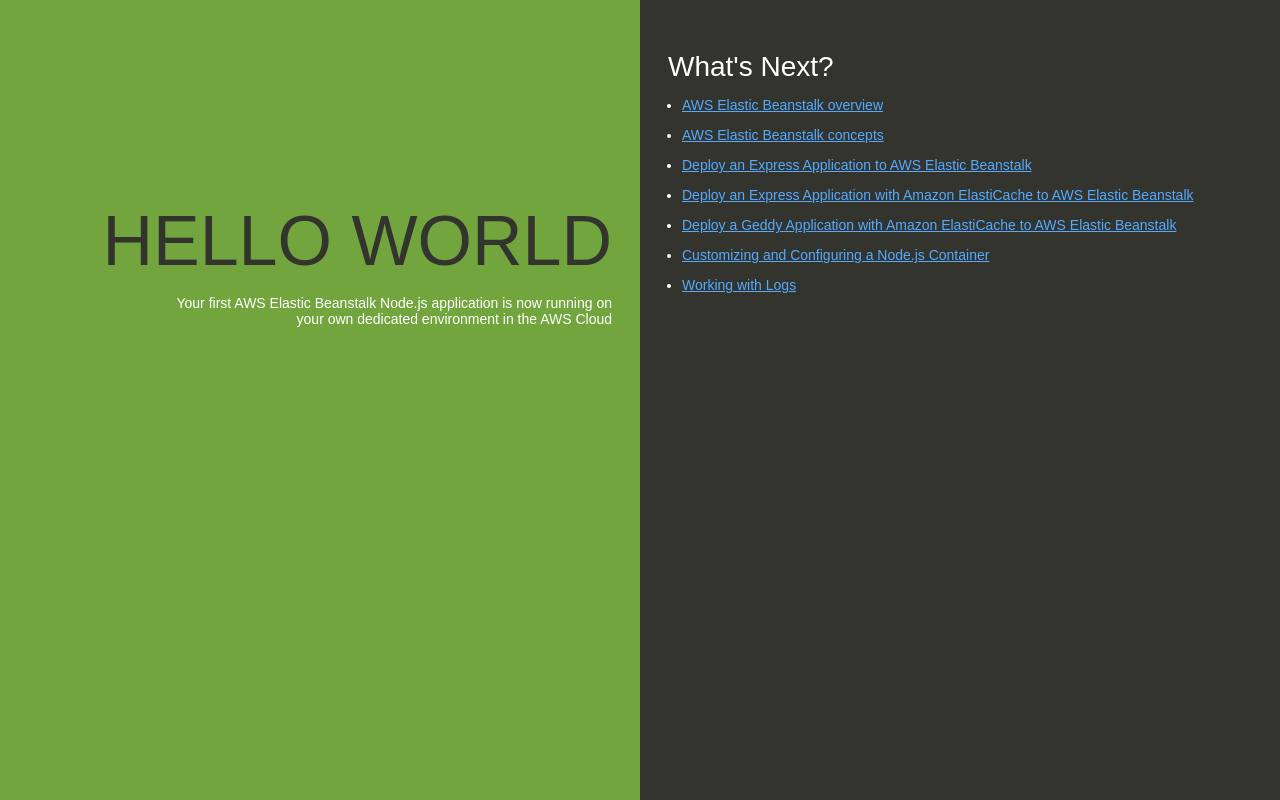
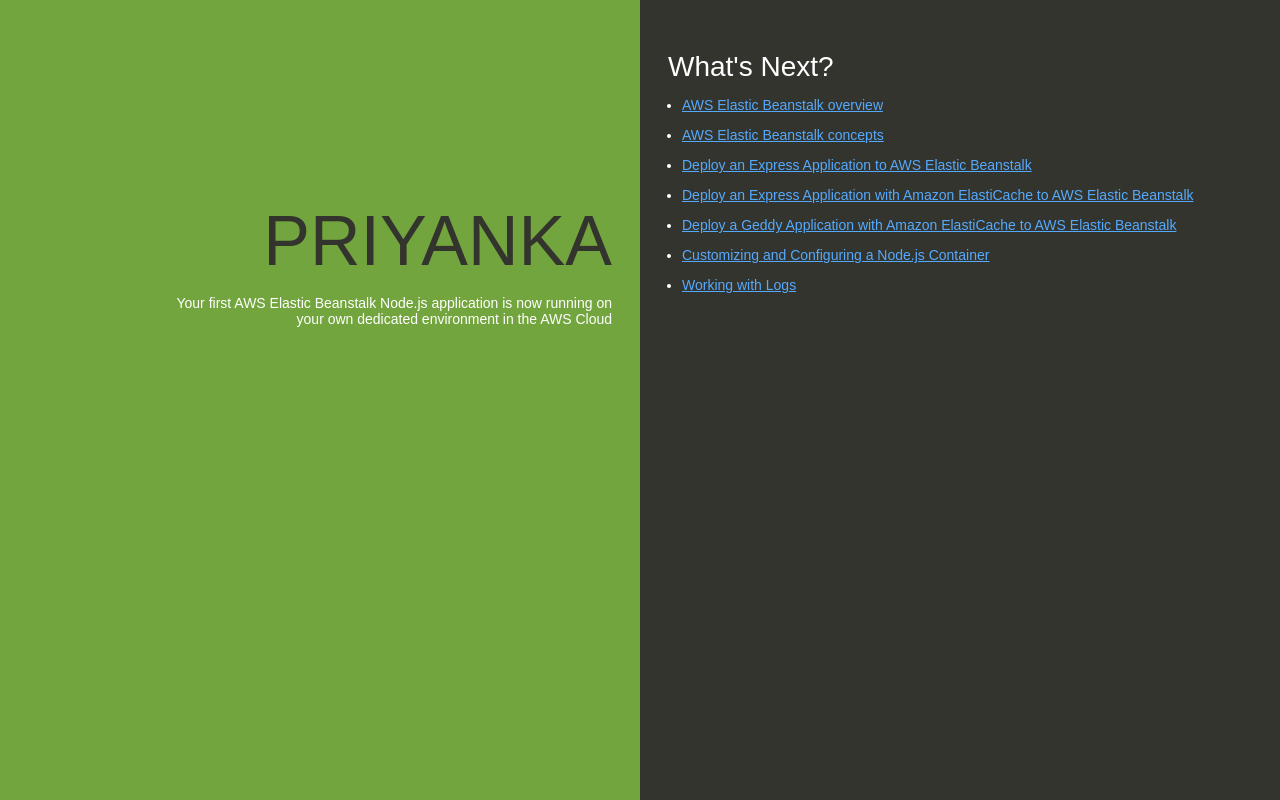
Before and after one commit to priyankaruikar/demopipeline1, a website: page index.html in a window 1280 px wide. Drawn offline with Linux system fonts and the light colour scheme.

Commit message:
Add files via upload

```diff
--- a/index.html
+++ b/index.html
@@ -74,7 +74,7 @@
   </head>
   <body>
     <div class="textColumn">
-      <h1>HELLO WORLD</h1>
+      <h1>PRIYANKA</h1>
       <p>Your first AWS Elastic Beanstalk Node.js application is now running on your own dedicated environment in the AWS Cloud</p>
     </div>
     <div class="linksColumn">
```
